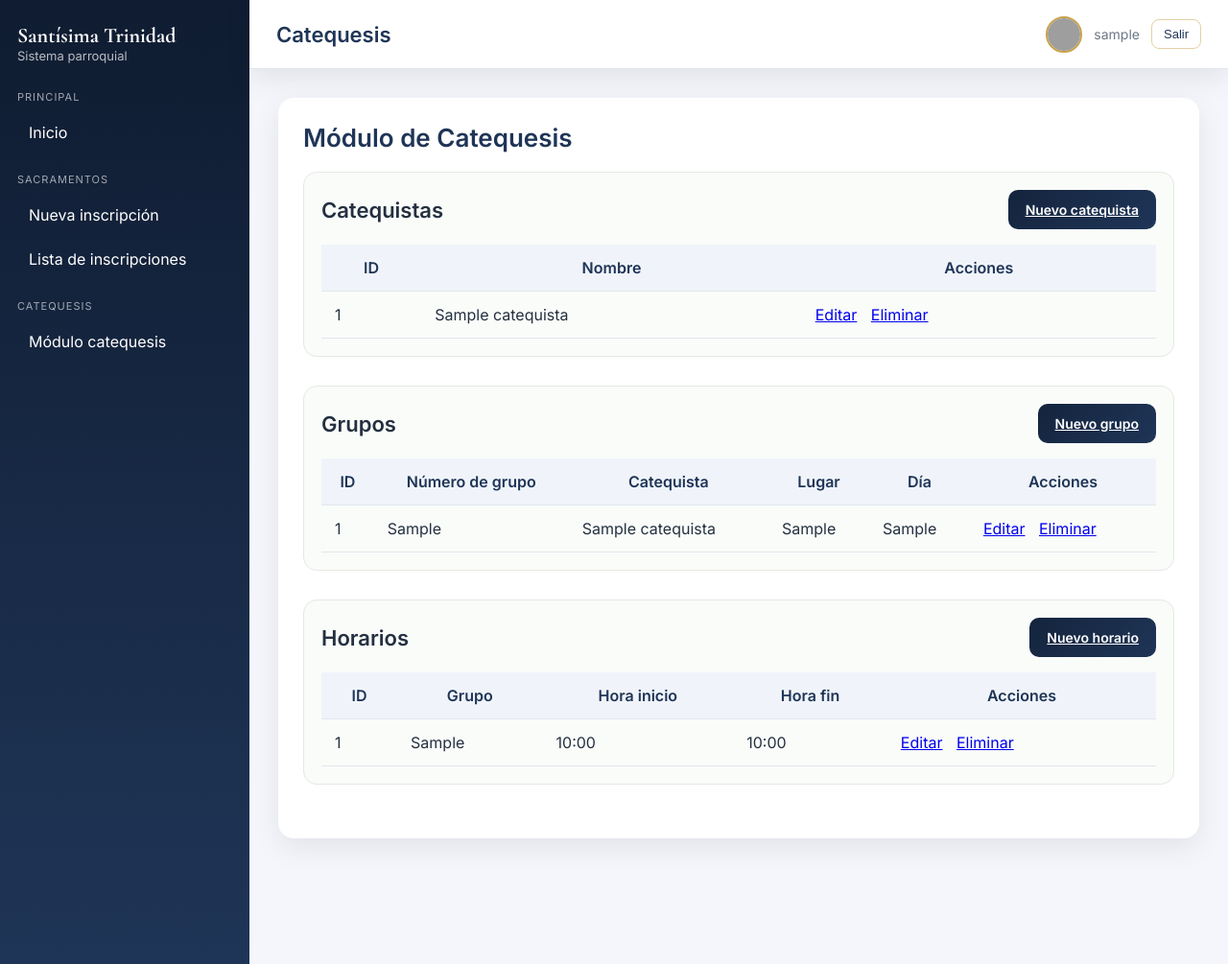
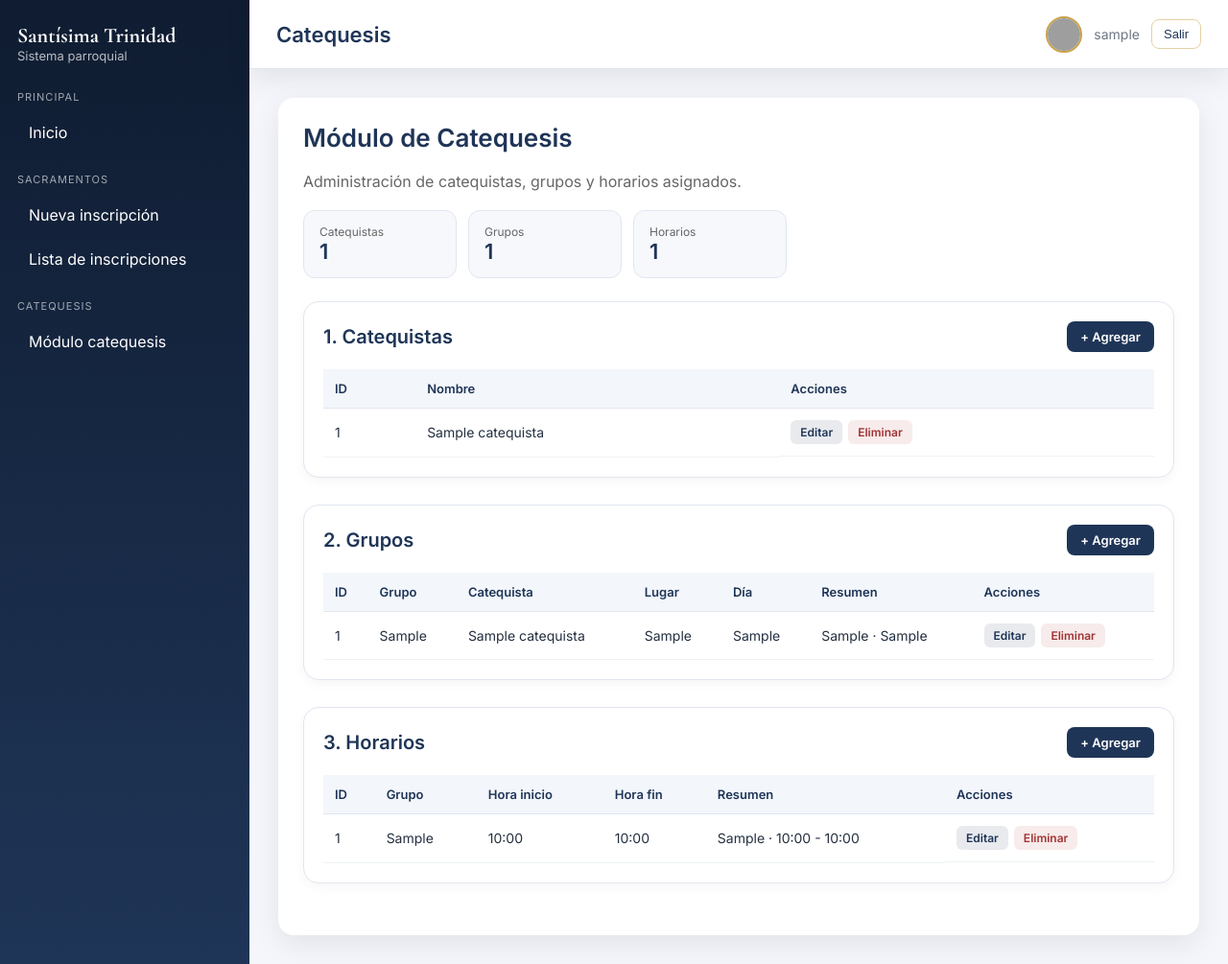
Before and after one commit to Ruthar-Olen/Sistema_Parroquial, a Django app: page /catequesis/ in a window 1280 px wide. Shown: the whole page at 96% size. Run offline with Django 5.2, Linux system fonts and the light colour scheme; a user stored in the database is signed in; tables that the repository leaves empty hold one stand-in row (values such as "Sample post"); grey boxes are pictures that could not be loaded.

Commit message:
cambios modulo catequista

```diff
--- a/templates/catequesis/menu.html
+++ b/templates/catequesis/menu.html
@@ -4,52 +4,165 @@
 {% block header %}Catequesis{% endblock %}
 
 {% block content %}
+
 <style>
     .section-box {
-        margin-bottom: 30px;
-        border: 1px solid #e4e9e3;
-        border-radius: 14px;
-        padding: 18px;
-        background: #fafcf9;
+        margin-bottom: 28px;
+        border: 1px solid var(--gris-borde);
+        border-radius: 16px;
+        padding: 20px;
+        background: #ffffff;
+        box-shadow: 0 4px 12px rgba(0,0,0,0.04);
     }
 
     .section-top {
         display: flex;
         justify-content: space-between;
         align-items: center;
-        gap: 12px;
+        margin-bottom: 18px;
         flex-wrap: wrap;
-        margin-bottom: 16px;
+        gap: 10px;
     }
 
     .section-title-small {
         margin: 0;
-        color: var(--verde-principal);
-        font-size: 22px;
+        font-size: 20px;
+        color: var(--azul-principal);
+        font-weight: 700;
+    }
+
+    .btn-add {
+        background: var(--azul-principal);
+        color: white;
+        padding: 8px 14px;
+        border-radius: 8px;
+        font-size: 13px;
+        text-decoration: none;
+        font-weight: 600;
+    }
+
+    .btn-add:hover {
+        background: #152c4a;
     }
 
     .table-wrapper {
         overflow-x: auto;
     }
 
-    .acciones a {
-        margin-right: 10px;
-        white-space: nowrap;
+    table {
+        width: 100%;
+        border-collapse: collapse;
+        min-width: 700px;
+    }
+
+    th {
+        background: #f3f6fb;
+        color: var(--azul-principal);
+        font-size: 13px;
+        padding: 12px;
+        text-align: left;
+        border-bottom: 1px solid var(--gris-borde);
+    }
+
+    td {
+        padding: 12px;
+        border-bottom: 1px solid #eef2f6;
+        font-size: 14px;
+    }
+
+    tr:nth-child(even) {
+        background: #fafcff;
+    }
+
+    tr:hover {
+        background: #f4f7fb;
+    }
+
+    .acciones {
+        display: flex;
+        gap: 6px;
+    }
+
+    .btn-action {
+        padding: 5px 10px;
+        border-radius: 6px;
+        font-size: 12px;
+        text-decoration: none;
+        font-weight: 600;
+    }
+
+    .edit {
+        background: rgba(31, 53, 87, 0.10);
+        color: var(--azul-principal);
+    }
+
+    .delete {
+        background: rgba(179, 58, 58, 0.10);
+        color: #a13232;
     }
 
     .empty-msg {
+        color: #888;
+        padding: 14px 0;
+    }
+
+    .summary {
+        display: flex;
+        gap: 12px;
+        flex-wrap: wrap;
+        margin-bottom: 24px;
+    }
+
+    .summary-card {
+        background: #f6f8fc;
+        border: 1px solid var(--gris-borde);
+        border-radius: 12px;
+        padding: 14px 16px;
+        min-width: 160px;
+    }
+
+    .summary-card .label {
+        font-size: 12px;
         color: #666;
-        padding: 10px 0;
     }
+
+    .summary-card .value {
+        font-size: 22px;
+        font-weight: bold;
+        color: var(--azul-principal);
+    }
+
 </style>
 
 <h1 class="page-title">Módulo de Catequesis</h1>
 
+<p style="margin-bottom:20px; color:#666;">
+    Administración de catequistas, grupos y horarios asignados.
+</p>
+
+<!-- RESUMEN -->
+<div class="summary">
+    <div class="summary-card">
+        <div class="label">Catequistas</div>
+        <div class="value">{{ catequistas|length }}</div>
+    </div>
+
+    <div class="summary-card">
+        <div class="label">Grupos</div>
+        <div class="value">{{ grupos|length }}</div>
+    </div>
+
+    <div class="summary-card">
+        <div class="label">Horarios</div>
+        <div class="value">{{ horarios|length }}</div>
+    </div>
+</div>
+
 <!-- CATEQUISTAS -->
 <div class="section-box">
     <div class="section-top">
-        <h2 class="section-title-small">Catequistas</h2>
-        <a href="{% url 'crear_catequista' %}" class="btn btn-primary">Nuevo catequista</a>
+        <h2 class="section-title-small">1. Catequistas</h2>
+        <a href="{% url 'crear_catequista' %}" class="btn-add">+ Agregar</a>
     </div>
 
     <div class="table-wrapper">
@@ -67,8 +180,8 @@
                     <td>{{ item.id }}</td>
                     <td>{{ item.nombre }}</td>
                     <td class="acciones">
-                            <a href="{% url 'editar_catequista' item.id %}">Editar</a>
-                            <a href="{% url 'eliminar_catequista' item.id %}">Eliminar</a>
+                        <a href="{% url 'editar_catequista' item.id %}" class="btn-action edit">Editar</a>
+                        <a href="{% url 'eliminar_catequista' item.id %}" class="btn-action delete">Eliminar</a>
                     </td>
                 </tr>
                 {% empty %}
@@ -84,8 +197,8 @@
 <!-- GRUPOS -->
 <div class="section-box">
     <div class="section-top">
-        <h2 class="section-title-small">Grupos</h2>
-        <a href="{% url 'crear_grupo' %}" class="btn btn-primary">Nuevo grupo</a>
+        <h2 class="section-title-small">2. Grupos</h2>
+        <a href="{% url 'crear_grupo' %}" class="btn-add">+ Agregar</a>
     </div>
 
     <div class="table-wrapper">
@@ -93,10 +206,11 @@
             <thead>
                 <tr>
                     <th>ID</th>
-                    <th>Número de grupo</th>
+                    <th>Grupo</th>
                     <th>Catequista</th>
                     <th>Lugar</th>
                     <th>Día</th>
+                    <th>Resumen</th>
                     <th>Acciones</th>
                 </tr>
             </thead>
@@ -108,14 +222,19 @@
                     <td>{{ item.catequista.nombre }}</td>
                     <td>{{ item.lugar }}</td>
                     <td>{{ item.dia }}</td>
+
+                    <td>
+                        {{ item.dia }} · {{ item.lugar }}
+                    </td>
+
                     <td class="acciones">
-                            <a href="{% url 'editar_grupo' item.id %}">Editar</a>
-                            <a href="{% url 'eliminar_grupo' item.id %}">Eliminar</a>
+                        <a href="{% url 'editar_grupo' item.id %}" class="btn-action edit">Editar</a>
+                        <a href="{% url 'eliminar_grupo' item.id %}" class="btn-action delete">Eliminar</a>
                     </td>
                 </tr>
                 {% empty %}
                 <tr>
-                        <td colspan="6" class="empty-msg">No hay grupos registrados.</td>
+                    <td colspan="7" class="empty-msg">No hay grupos registrados.</td>
                 </tr>
                 {% endfor %}
             </tbody>
@@ -126,8 +245,8 @@
 <!-- HORARIOS -->
 <div class="section-box">
     <div class="section-top">
-        <h2 class="section-title-small">Horarios</h2>
-        <a href="{% url 'crear_horario' %}" class="btn btn-primary">Nuevo horario</a>
+        <h2 class="section-title-small">3. Horarios</h2>
+        <a href="{% url 'crear_horario' %}" class="btn-add">+ Agregar</a>
     </div>
 
     <div class="table-wrapper">
@@ -138,6 +257,7 @@
                     <th>Grupo</th>
                     <th>Hora inicio</th>
                     <th>Hora fin</th>
+                    <th>Resumen</th>
                     <th>Acciones</th>
                 </tr>
             </thead>
@@ -148,18 +268,24 @@
                     <td>{{ item.grupo.numero_grupo }}</td>
                     <td>{{ item.hora_inicio|time:"H:i" }}</td>
                     <td>{{ item.hora_fin|time:"H:i" }}</td>
+
+                    <td>
+                        {{ item.grupo.numero_grupo }} · {{ item.hora_inicio|time:"H:i" }} - {{ item.hora_fin|time:"H:i" }}
+                    </td>
+
                     <td class="acciones">
-                            <a href="{% url 'editar_horario' item.id %}">Editar</a>
-                            <a href="{% url 'eliminar_horario' item.id %}">Eliminar</a>
+                        <a href="{% url 'editar_horario' item.id %}" class="btn-action edit">Editar</a>
+                        <a href="{% url 'eliminar_horario' item.id %}" class="btn-action delete">Eliminar</a>
                     </td>
                 </tr>
                 {% empty %}
                 <tr>
-                        <td colspan="5" class="empty-msg">No hay horarios registrados.</td>
+                    <td colspan="6" class="empty-msg">No hay horarios registrados.</td>
                 </tr>
                 {% endfor %}
             </tbody>
         </table>
     </div>
 </div>
+
 {% endblock %}
```
Lines whose indentation alone changed are shown as unchanged.
